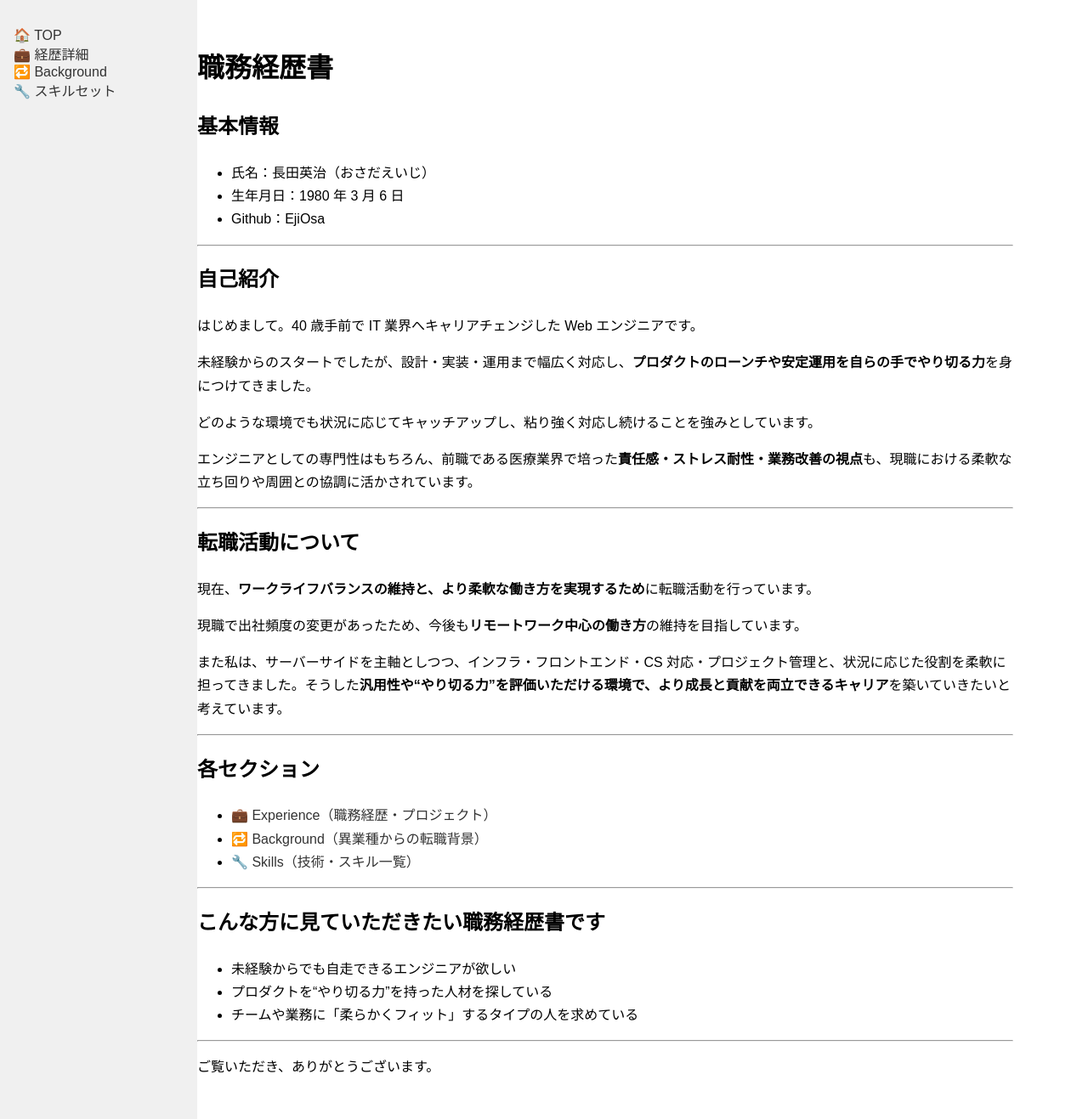
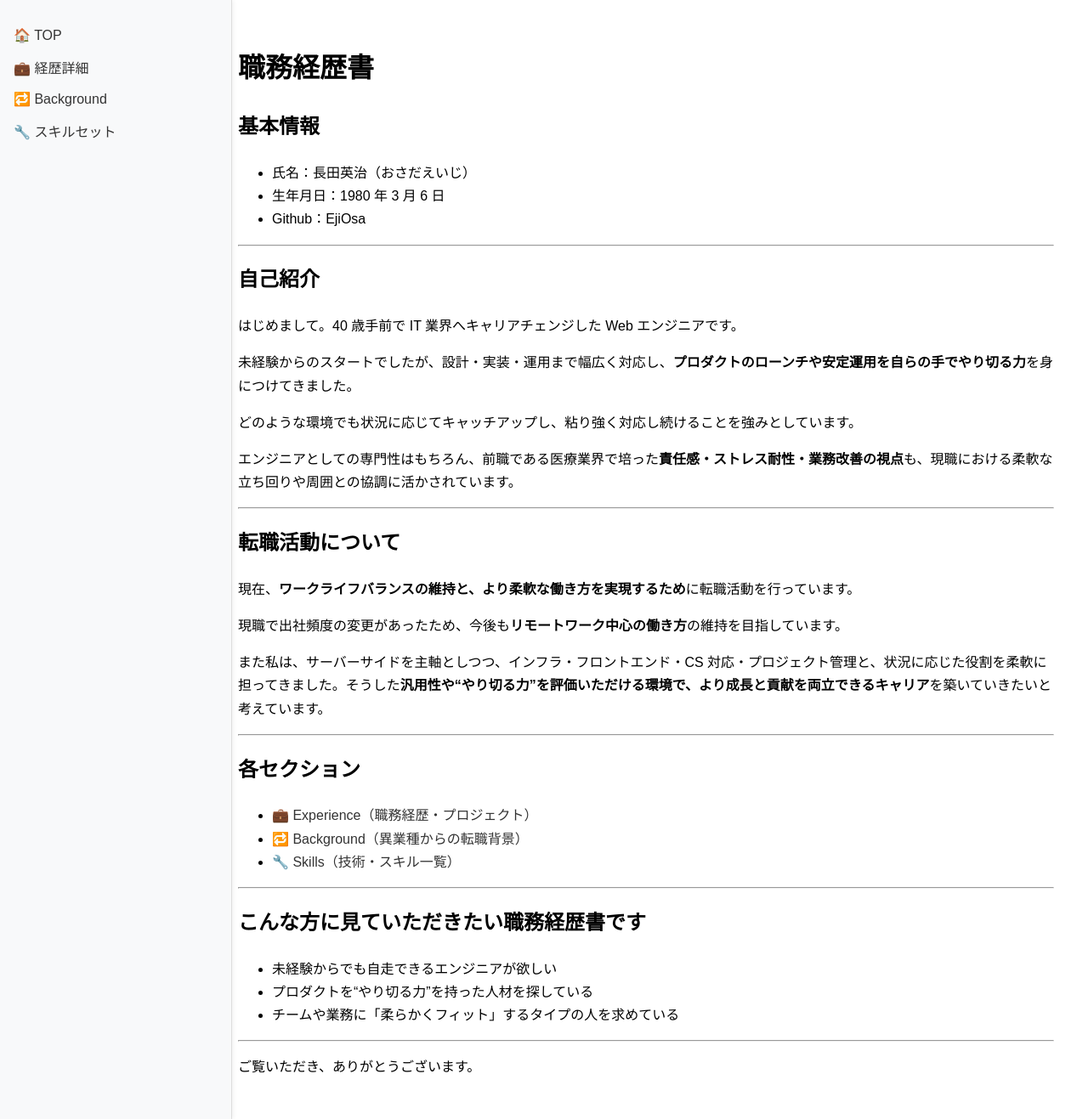
Before and after one commit to EjiOsa/resume, a Jekyll site: the page built from docs/index.md, in a window 1280 px wide and 1317 px high. Shown: the whole window at 85% size. Built offline with Jekyll 4.4.1, drawn with Linux system fonts in a browser that asks for light colours.

Commit message:
fix: スタイル調整

```diff
--- a/docs/_includes/sidebar.html
+++ b/docs/_includes/sidebar.html
@@ -1,6 +1,6 @@
 <!-- _includes/sidebar.html -->
-<nav style="width: 200px; padding: 1rem; background-color: #f0f0f0; height: 100vh;">
-  <ul style="list-style: none; padding: 0;">
+<nav>
+  <ul>
     <li><a href="{{ '/' | relative_url }}">🏠 TOP</a></li>
     <li><a href="{{ '/experience.html' | relative_url }}">💼 経歴詳細</a></li>
     <li><a href="{{ '/background.html' | relative_url }}">🔁 Background</a></li>
--- a/docs/_layouts/default.html
+++ b/docs/_layouts/default.html
@@ -1,56 +1,18 @@
-<!-- _layouts/default.html -->
 <!DOCTYPE html>
 <html lang="ja">
 <head>
   <meta charset="UTF-8" />
   <meta name="viewport" content="width=device-width, initial-scale=1.0" />
   <title>{{ page.title }}</title>
-  <style>
-    body {
-      margin: 0;
-      font-family: sans-serif;
-      display: flex;
-    }
-
-    nav {
-      position: fixed;
-      top: 0;
-      left: 0;
-      bottom: 0;
-      overflow-y: auto;
-      width: 200px;
-      background-color: #f5f5f5;
-      padding: 1rem;
-    }
-
-    main {
-      margin-left: 200px;
-      padding: 2rem;
-      flex: 1;
-      max-width: 960px; /* 📌 ここが本文の最大幅 */
-      margin-right: auto;
-      /* 左サイドバー分 */
-      line-height: 1.7;
-      font-size: 16px;
-    }
-
-    a {
-      text-decoration: none;
-      color: #333;
-    }
-
-    a:hover {
-      text-decoration: underline;
-    }
-    /* Removed duplicate main selector */
-  </style>
-
+  <link rel="stylesheet" href="{{ '/assets/style.css' | relative_url }}">
 </head>
 <body>
   {% include sidebar.html %}
   <main>
-    <h1>{{ page.title }}</h1>
-    {{ content }}
+    <div>
+      <h1>{{ page.title }}</h1>
+      {{ content }}
+    </div>
   </main>
 </body>
 </html>
--- /dev/null
+++ b/docs/assets/style.css
@@ -0,0 +1,72 @@
+/* ==========================
+  全体共通スタイル
+  ========================== */
+  body {
+    margin: 0;
+    font-family: sans-serif;
+  }
+
+  a {
+    text-decoration: none;
+    color: #333;
+  }
+
+  a:hover {
+    text-decoration: underline;
+  }
+
+/* ==========================
+    サイドバー（sidebar）関連スタイル
+  ========================== */
+  nav {
+    position: fixed;
+    top: 0;
+    left: 0;
+    bottom: 0;
+    width: 240px;
+    background-color: #f8f9fa;
+    padding: 2rem 1rem;
+    border-right: 1px solid #ddd;
+    box-shadow: 2px 0 5px rgba(0, 0, 0, 0.05);
+    overflow-y: auto;
+  }
+
+  nav ul {
+    list-style: none;
+    padding: 0;
+    margin: 0;
+  }
+
+  nav li {
+    margin-bottom: 1rem;
+  }
+
+  nav a {
+    display: flex;
+    align-items: center;
+    gap: 0.5rem;
+    color: #333;
+    font-weight: 500;
+    text-decoration: none;
+    transition: color 0.2s ease;
+  }
+
+  nav a:hover,
+  nav a.active {
+    color: #007acc;
+  }
+
+/* ==========================
+    メインコンテンツ領域（main）関連スタイル
+  ========================== */
+  main {
+    margin-left: 240px; /* サイドバー分の余白 */
+    padding: 2rem;
+  }
+
+  main > div {
+    max-width: 960px;
+    margin: 0 auto; /* 中央寄せ */
+    line-height: 1.7;
+    font-size: 16px;
+  }
--- a/docs/index.md
+++ b/docs/index.md
@@ -35,9 +35,9 @@ title: 職務経歴書
 
 ## 各セクション
 
-- 💼 [Experience（職務経歴・プロジェクト）](./experience.md)
-- 🔁 [Background（異業種からの転職背景）](./background.md)
-- 🔧 [Skills（技術・スキル一覧）](./skills.md)
+- 💼 [Experience（職務経歴・プロジェクト）](./experience.html)
+- 🔁 [Background（異業種からの転職背景）](./background.html)
+- 🔧 [Skills（技術・スキル一覧）](./skills.html)
 
 ---
 
```
Also changed, not shown: 1 other file.
